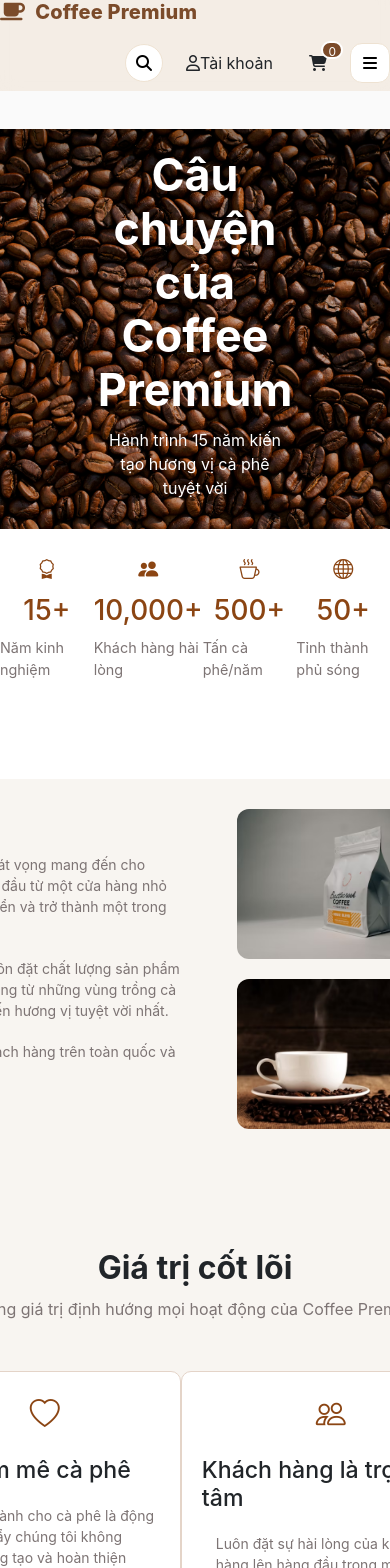
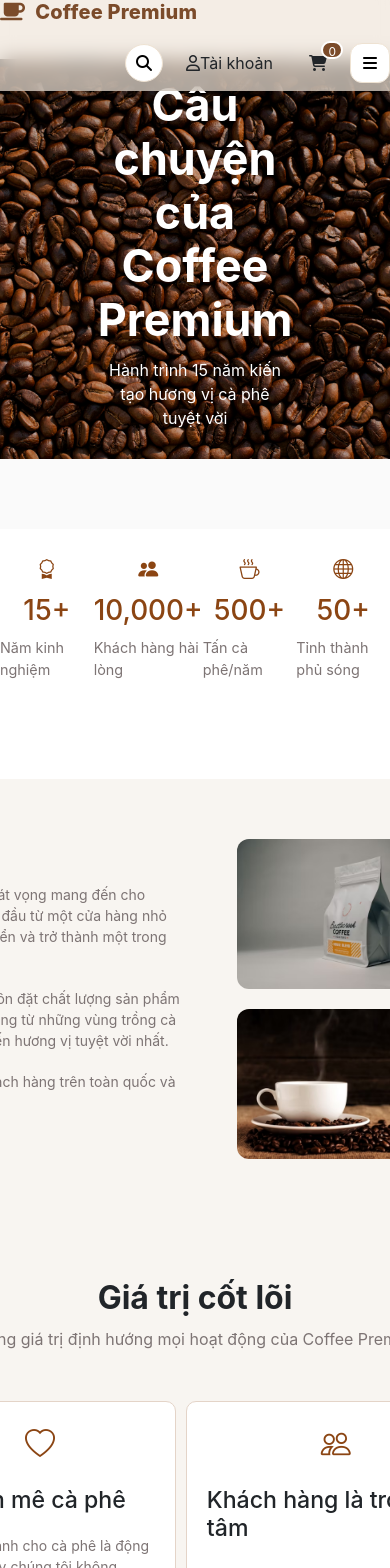
Before and after one commit to bachdangvv/petties_techwiz, a React (Create React App) app: page /about in a window 390 px wide. Shown: the part 11-1579 px from the top of the page. Built offline with nearby package versions, Linux system fonts and the light colour scheme.

Commit message:
Updated CSS

```diff
--- a/src/pages/Error/Error.js
+++ b/src/pages/Error/Error.js
@@ -9,7 +9,7 @@
         <aside className='aside-left'></aside>
             <section className='error-page-container'>
                 <main className="main">
-                    <div className="main-content">
+                    <div className="error-main-content">
                         {/* Image and 404 error code */}
                         <div className="error-container">
                             <div className="content-box">
--- a/src/pages/Error/error.css
+++ b/src/pages/Error/error.css
@@ -30,7 +30,7 @@
     text-align: center;
 }
 
-.main-content {
+.error-main-content {
     display: flex;
     flex-direction: column;
     justify-content: center;
--- a/src/pages/Introduction/Introduction.js
+++ b/src/pages/Introduction/Introduction.js
@@ -27,11 +27,11 @@
     return (
         <>
             {/* Main content */}
-            <main className='main'>
+            <main className='introduction-main'>
                 {/* Home image container */}
-                <div className='home-image-container'>
+                <div className='introduction-home-image-container'>
                     {/* Home image */}
-                    <img className='home-image' src={HomeImage} alt='Welcome to our website' />
+                    <img className='introduction-home-image' src={HomeImage} alt='Welcome to our website' />
 
                     <div className='home-welcome-message-container'>
                         {/* Welcome message */}
@@ -74,7 +74,7 @@
                     <aside className='aside-left'></aside>
 
                     {/* Grid Responsive Main Content */}
-                    <section className='main-content'>
+                    <section className='introduction-main-content'>
 
                         {/* Company founding story & signature products images container */}
                         <div className='company-summarization-container'>
--- a/src/pages/Introduction/introduction-layout.css
+++ b/src/pages/Introduction/introduction-layout.css
@@ -29,7 +29,7 @@
     width: auto;
 }
 
-.main-content {
+.introduction-main-content {
     float: left;
     justify-content: center;
     align-items: center;
@@ -42,3 +42,8 @@
 .three-columns .main-content {
     width: 100%;
 }
+
+.introduction-main {
+    margin: 0;
+    padding: 0;
+}
--- a/src/pages/Introduction/introduction-screen-shrink.css
+++ b/src/pages/Introduction/introduction-screen-shrink.css
@@ -1,6 +1,6 @@
 /* Mobile view */
 @media (max-width: 500px) {
-    .container {
+    .introduction-container {
         grid-template-rows: 20px;
         grid-template-columns: 1fr;
         grid-template-areas:
--- a/src/pages/Introduction/introduction.css
+++ b/src/pages/Introduction/introduction.css
@@ -33,16 +33,15 @@
 /*! Home Welcome Section */
 
 /* Home image container */
-.home-image-container {
+.introduction-home-image-container {
     position: relative;
-    top: 70px;
     place-content: center;
     padding: 0px;
     margin-bottom: 70px;
 }
 
 /* Home image */
-.home-image {
+.introduction-home-image {
     object-fit: cover;
     max-width: 100%;
     width: 100%;
--- a/src/pages/ProductDetails/Productdetail.js
+++ b/src/pages/ProductDetails/Productdetail.js
@@ -68,7 +68,7 @@
                     <aside className="aside-left"></aside>  {/* Aside left */}
 
                     {/* Actual main content */}
-                    <section className="main-content">
+                    <section className="product-detail-main-content">
                         <nav className="site-nav">
                             <p className="grey-site-path">Trang chủ / sản phẩm <strong className="strong-site-path">/ Cà phê Arabica Ethiopia</strong></p>
                         </nav>
--- a/src/pages/ProductDetails/product_detail.css
+++ b/src/pages/ProductDetails/product_detail.css
@@ -63,7 +63,7 @@
 
 /* Layout for mobile view */
 @media (max-width: 700px) {
-    .container {
+    .product-detail-container {
         grid-template-rows: 20px;
         grid-template-columns: 1fr;
         grid-template-areas:
@@ -92,7 +92,7 @@
     margin-left: 10px;
 }
 
-.main-content {
+.product-detail-main-content {
     float: left;
     justify-content: center;
     align-items: center;
@@ -102,7 +102,7 @@
     padding: 10px;
 }
 
-.three-columns .main-content {
+.three-columns .product-detail-main-content {
     width: 100%;
 }
 
```
